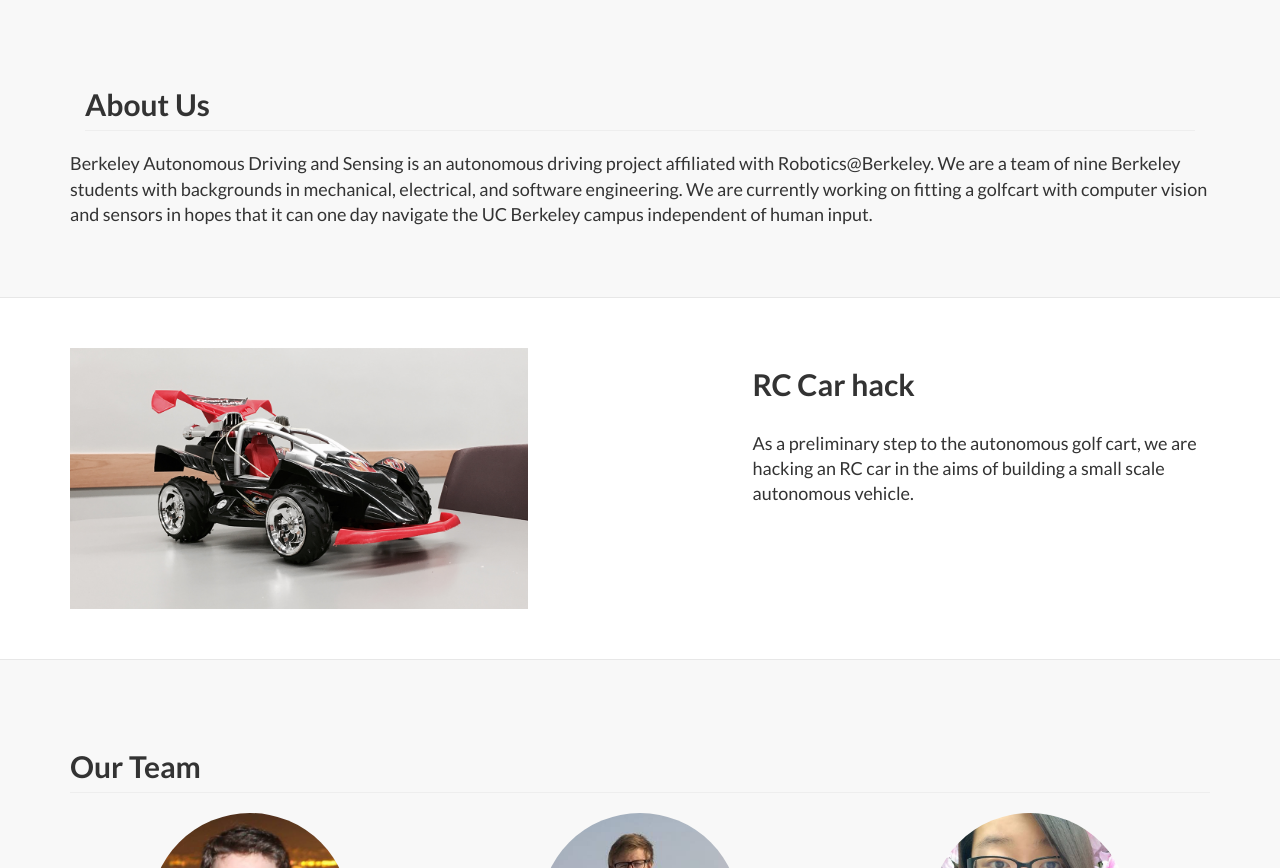
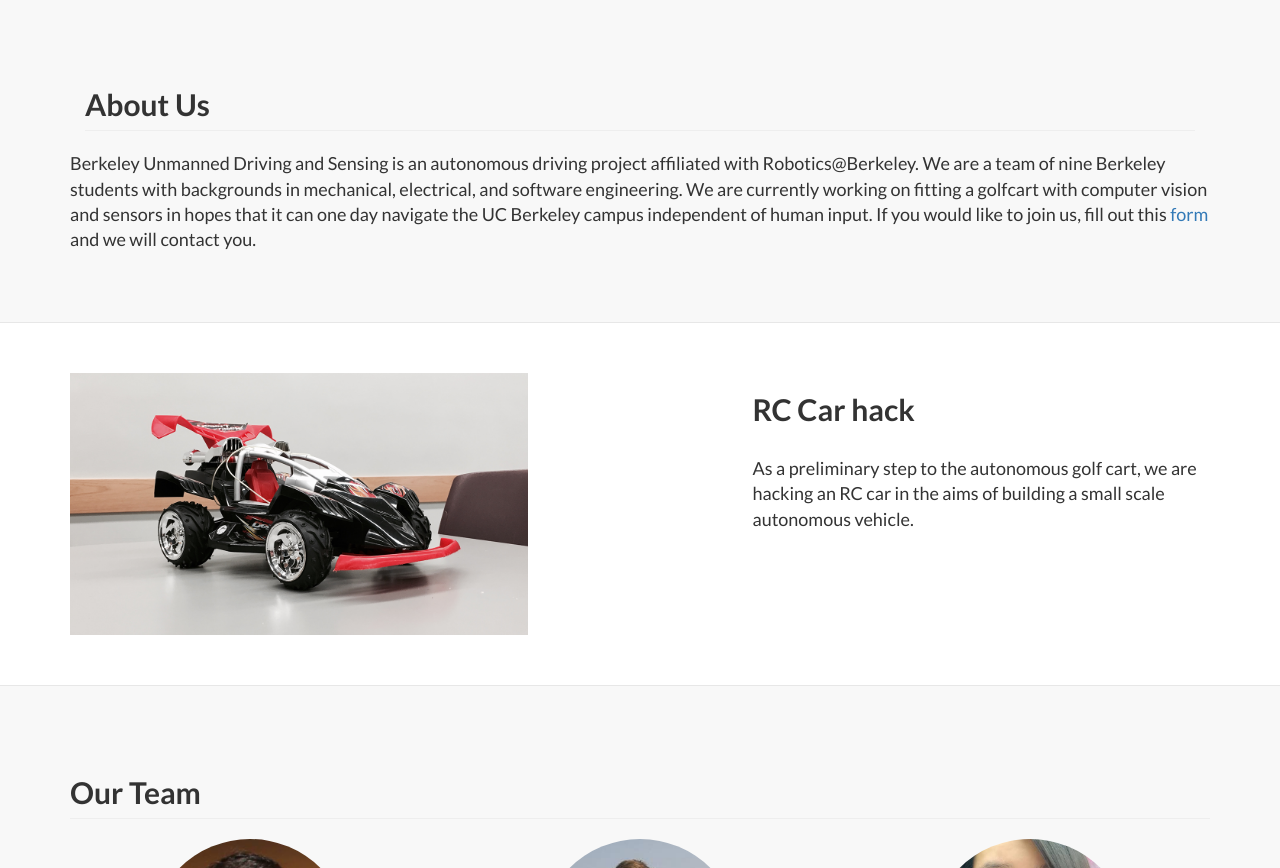
Before and after one commit to calautogolf/calautogolf.github.io, a plain HTML site: page index.html in a window 1280 px wide. Shown: the part 856-1724 px from the top of the page. Drawn offline with Linux system fonts and the light colour scheme.

Commit message:
added form

```diff
--- a/index.html
+++ b/index.html
@@ -105,7 +105,7 @@
                     </div>
                     <br>
                     <p class="lead">
-                        Berkeley Autonomous Driving and Sensing is an autonomous driving project affiliated with Robotics@Berkeley. We are a team of nine Berkeley students with backgrounds in mechanical, electrical, and software engineering. We are currently working on fitting a golfcart with computer vision and sensors in hopes that it can one day navigate the UC Berkeley campus independent of human input.
+                        Berkeley Unmanned Driving and Sensing is an autonomous driving project affiliated with Robotics@Berkeley. We are a team of nine Berkeley students with backgrounds in mechanical, electrical, and software engineering. We are currently working on fitting a golfcart with computer vision and sensors in hopes that it can one day navigate the UC Berkeley campus independent of human input. If you would like to join us, fill out this <a href="https://docs.google.com/a/berkeley.edu/forms/d/139mES2-_GEeeb3bLxqVBDqTaxyhWpBPkGj6PbjMbDiU/viewform">form</a> and we will contact you.
                     </p>
                 </div>
                 <!-- The old image/text split -->
```
